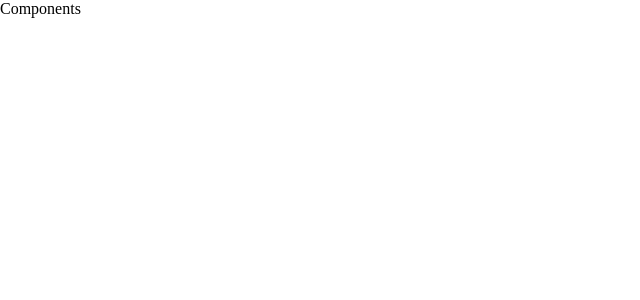
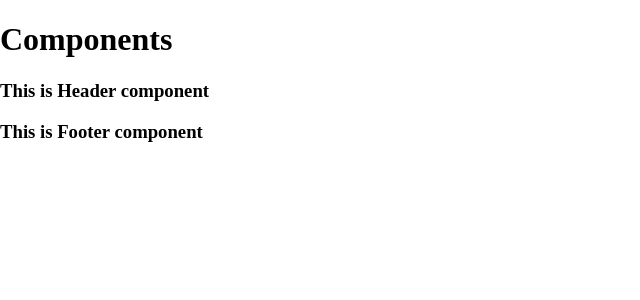
Before and after one commit to ArthurWalker/Review-ReactJS, a React (Create React App) app in the folder review-reactjs/: page / in a window 1280 px wide. Shown: the top 300 px of the page, without its empty margins (0-640 px from the left). Built offline with nearby package versions, Linux system fonts and the light colour scheme.

Commit message:
Create footer and header components

```diff
--- a/review-reactjs/src/components/App.js
+++ b/review-reactjs/src/components/App.js
@@ -1,10 +1,14 @@
 import React from 'react';
+import Header from './sub_components/Header.js';
+import Footer from './sub_components/Footer.js';
 
 function App() {
   // Cant return more than 1 elements in a return function
   return (
     <div className="App">
-      Components
+      <h1>Components</h1>
+      <Header/>
+      <Footer/>
     </div>
   );
 }
--- /dev/null
+++ b/review-reactjs/src/components/sub_components/Footer.js
@@ -0,0 +1,11 @@
+import React from 'react';
+
+function Footer(){
+    return(
+        <div className='Footer'>
+            <h3>This is Footer component</h3>
+        </div>
+    );
+}
+
+export default Footer;
--- /dev/null
+++ b/review-reactjs/src/components/sub_components/Header.js
@@ -0,0 +1,11 @@
+import React from 'react';
+
+function Header(){
+    return (
+        <div className='Header'>
+            <h3>This is Header component</h3>
+        </div>
+    );
+}
+
+export default Header;
--- a/review-reactjs/src/index.js
+++ b/review-reactjs/src/index.js
@@ -1,4 +1,5 @@
 import React from 'react';
+// ReactDom is used to render components into Virtual Dom which makes React web app runs faster
 import ReactDOM from 'react-dom';
 import './css/index.css';
 import * as serviceWorker from './serviceWorker';
@@ -8,6 +9,7 @@ import App from './components/App';
 // ReactDom.render will take component <App/> and put into the element root tag from index.html
 // The first parameter in ReactDom.render accepts only 1 element so all of actions will happen inside <App />
 // The second parameter in ReactDom.render accepts only 1 element
+// The tag which has the first capital letter will stand for components while lowercase letter stands for an element
 ReactDOM.render(<App />, document.getElementById('root'));
 
 // If you want your app to work offline and load faster, you can change
```
